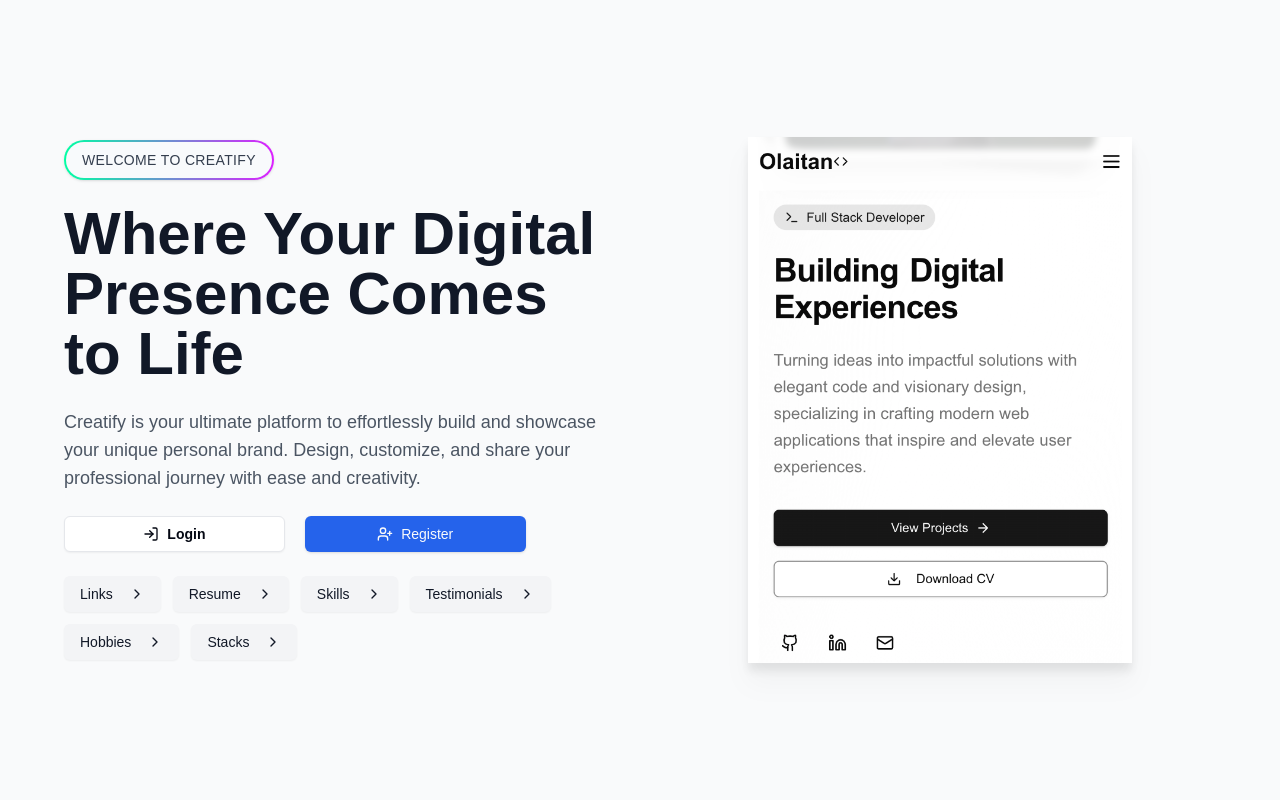
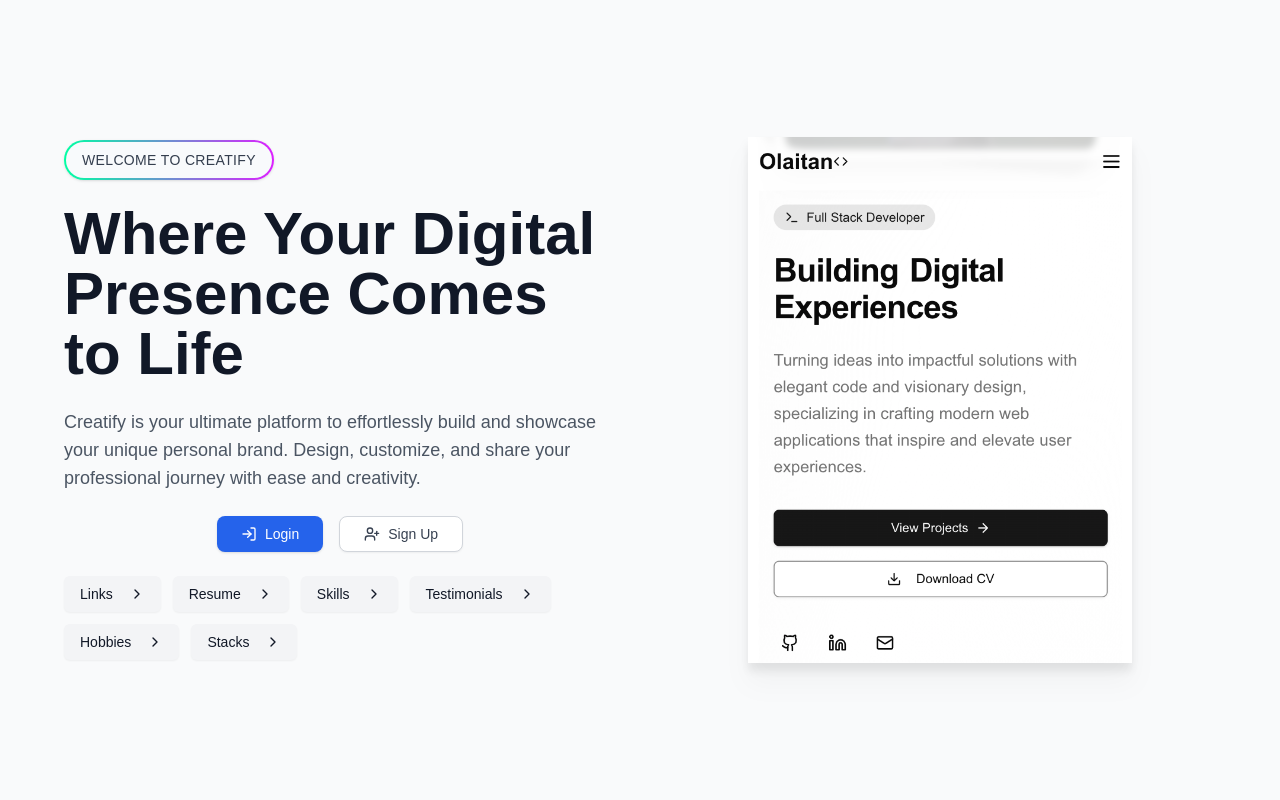
Before and after one commit to Xertifiedloaded/foliospace, a Next.js app: page / in a window 1280 px wide. Shown: the top 800 px of the page. Built offline with nearby package versions, Linux system fonts and the light colour scheme; no server answers.

Commit message:
authentication

```diff
--- a/app/page.tsx
+++ b/app/page.tsx
@@ -1,10 +1,12 @@
+"use client";
 import { Button } from "@/components/ui/button";
 import Image from "next/image";
-import { ChevronRight, LogIn, UserPlus } from "lucide-react";
+import { ChevronRight, Eye, LogIn, UserPlus } from "lucide-react";
 import BrandVideoSection from "@/sections/Description";
 import Features from "@/sections/Features";
 import Profile from "@/sections/Profile";
-
+import { useAuth } from "@/hooks/use-auth";
+import { useRouter } from "next/navigation";
 const navigationItems = [
   "Links",
   "Resume",
@@ -15,9 +17,44 @@ const navigationItems = [
 ];
 
 export default function Home() {
+  const router = useRouter();
+  const { user } = useAuth();
   return (
     <>
       <section>
+        {user && (
+          <header className="p-4 bg-gray-100 shadow-sm">
+            <div className="max-w-7xl mx-auto flex flex-wrap items-center justify-between">
+              <div className="flex items-center space-x-4">
+                <img
+                  src={user?.profileImage ?? "/images/user.jpg"}
+                  alt={`${user?.name}'s profile`}
+                  className="w-10 h-10 rounded-full object-cover"
+                />
+                <span className="text-sm font-semibold text-gray-800 hidden sm:block">
+                  Welcome, {user.name}!
+                </span>
+              </div>
+
+              <div className="flex items-center space-x-3">
+                <small
+                  onClick={() => router.push("/profile/dashboard")}
+                  className="text-sm px-4 py-1 text-white bg-blue-600 rounded hover:bg-blue-700"
+                >
+                  View Hub
+                </small>
+                <small
+
+
+                  className="text-sm px-4 py-1 border border-gray-300 text-gray-700 rounded hover:bg-gray-50"
+                >
+                  Logout
+                </small>
+              </div>
+            </div>
+          </header>
+        )}
+
         <section className="min-h-screen bg-gray-50 flex items-center justify-center px-6 py-12">
           <div className="max-w-6xl w-full grid md:grid-cols-2 gap-12 items-center">
             <div className="space-y-6">
@@ -42,19 +79,28 @@ export default function Home() {
                 share your professional journey with ease and creativity.
               </p>
 
-              <div className="flex space-x-5">
+              <div className="flex flex-col items-center space-y-6 text-center">
+                <div className="flex flex-wrap justify-center gap-4">
+                  {user ? null : (
+                    <>
                       <Button
-                  variant="outline"
-                  className="flex items-center w-[40%] gap-2 font-semibold"
+                        onClick={() => router.push("/auth/login")}
+                        className="flex items-center px-6 py-3 gap-2 font-medium text-white bg-blue-600 rounded-lg shadow hover:bg-blue-700 transition"
                       >
                         <LogIn className="w-5 h-5" />
                         Login
                       </Button>
-
-                <Button className="flex w-[40%] items-center gap-2 bg-blue-600 hover:bg-blue-700">
+                      <Button
+                        onClick={() => router.push("/auth/register")}
+                        variant="outline"
+                        className="flex items-center px-6 py-3 gap-2 font-medium text-gray-700 border-gray-300 rounded-lg shadow-sm hover:border-gray-400 hover:bg-gray-50 transition"
+                      >
                         <UserPlus className="w-5 h-5" />
-                  Register
+                        Sign Up
                       </Button>
+                    </>
+                  )}
+                </div>
               </div>
 
               <div className="flex flex-wrap gap-3 mt-6">
```
Lines whose indentation alone changed are shown as unchanged.
